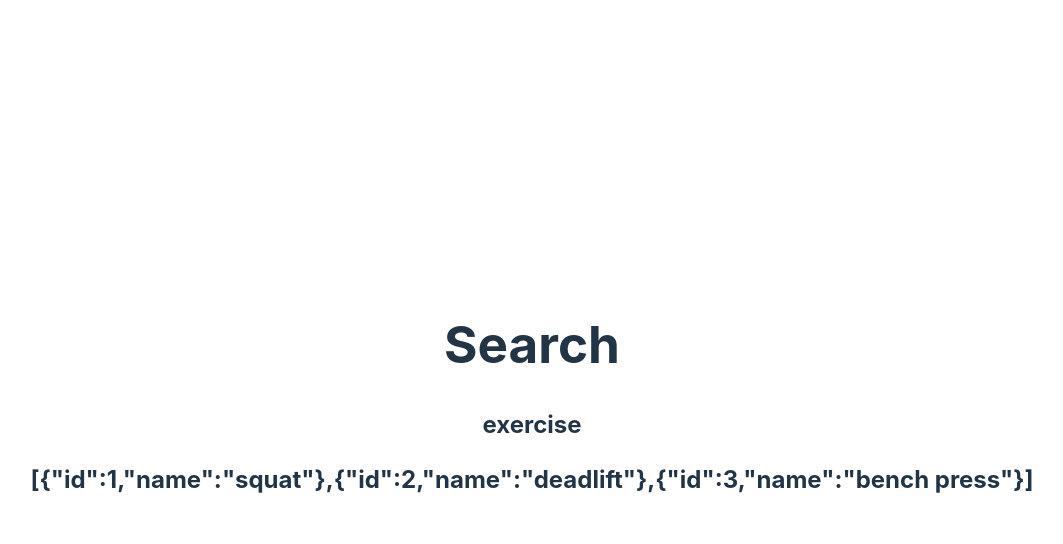
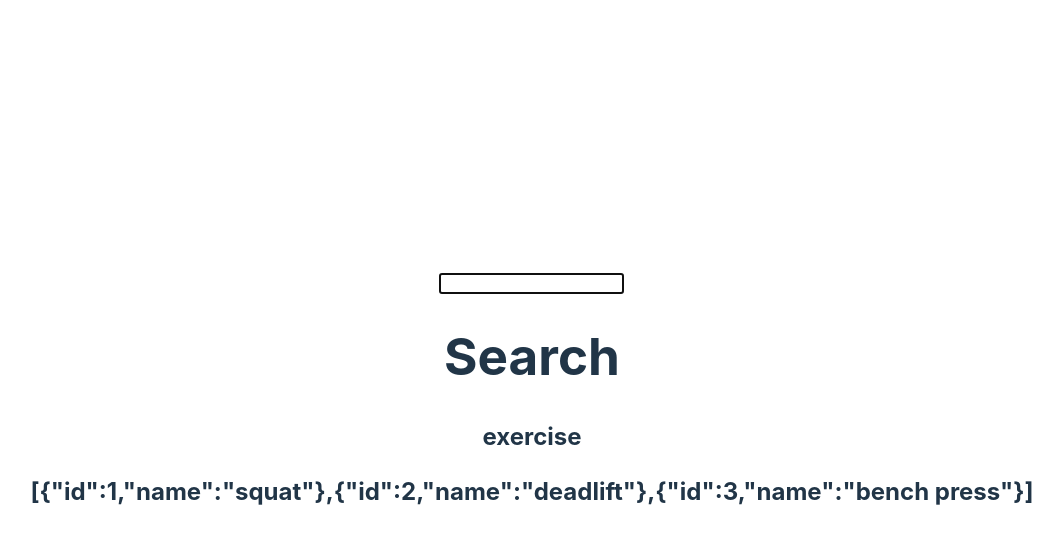
Before and after one commit to SarsaparillaSunrise/bridger, a React (Vite) app: page / in a window 1280 px wide. Both pictures are taken after a click on the button "Exercise". Shown: the top 544 px of the page, without its empty margins (108-1171 px from the left). Built offline with nearby package versions, Linux system fonts and the light colour scheme.

Commit message:
Added search field.

```diff
--- a/src/App.tsx
+++ b/src/App.tsx
@@ -41,11 +41,18 @@ const Home = ({clickHandler}) => {
 }
 
 const Search = ({category, items}) => {
+  const search = (e) => console.log(e.key)
   return (
-  <>
-    <h1>Search</h1>
-    <h2>{category}</h2>
-    <h2>{JSON.stringify(items)}</h2>
+      <>
+        <form className="search-form">
+          <input name="q" autoFocus onKeyDown={search} />
+        </form>
+        <div className="search-results">
+          <h1>Search</h1>
+          <h2>{category}</h2>
+          <h2>{JSON.stringify(items)}</h2>
+      </div>
+
   </>
   )
 }
```
